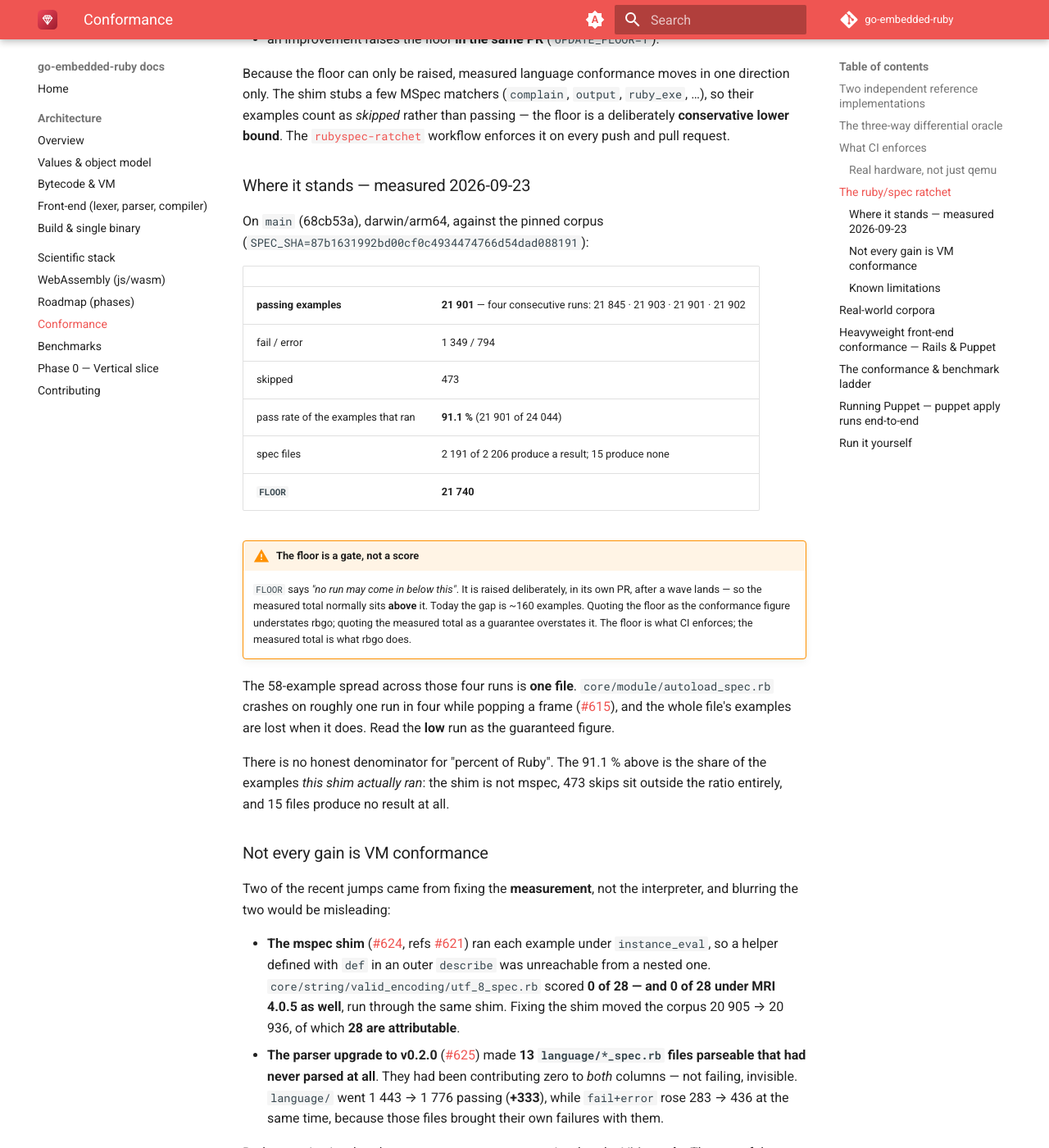
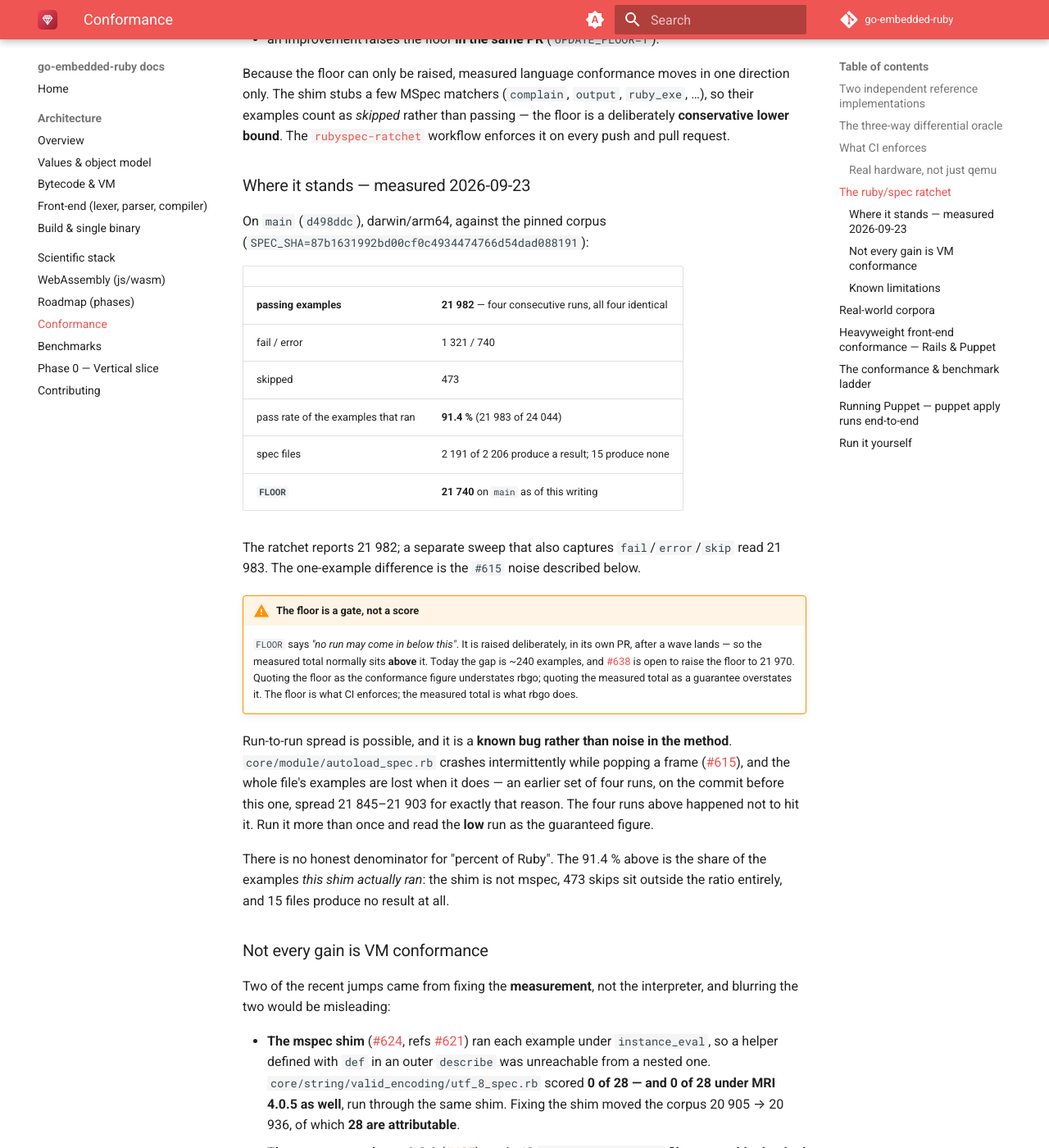
Before and after one commit to go-embedded-ruby/docs, an MkDocs documentation site: the page built from docs/conformance.md, in a window 1280 px wide and 1400 px high, scrolled down 2371 px. Shown: the whole window at 82% size. Built offline with MkDocs 1.6.1 and Material for MkDocs 9.7.7, drawn with Linux system fonts in a browser that asks for light colours; the version menu is left out; some of the changed text lies outside the part shown.

Commit message:
conformance: re-measure against d498ddc — #629 merged after the first baseline
#629 (FileTest, the Errno subsystem, realpath_rec, the stat surface) merged at
17:10Z, after the 68cb53a baseline this branch was written against, which left
two limitation rows wrong in the conservative direction.

Re-measured on d498ddc, darwin/arm64, pinned corpus. Four consecutive ratchet
runs: 21982, all four identical. Detail sweep: 21983 pass, 1321 fail, 740 error,
473 skip, 2191 of 2206 files, 91.4% of the 24044 examples that ran.

The floor on main is still 21740; #638 is open to take it to 21970. The page now
says which floor it means and names #638 rather than carrying a number that goes
stale when that PR merges.

Errno: was "28 constants, not MRI's 158". Measured, Errno.constants is 158 under
both rbgo and MRI 4.0.5. Dumping every name/value pair from both and joining:
all 158 names in both, 32 disagree, all in one direction -- rbgo reports 0 where
MRI on darwin has a real number -- and the other 126 match exactly. That is what
#633 is, and 32 is the number that matters: MRI itself reads 0 for 49 of them.

FileTest: was "11 of MRI's 26 predicates". Measured, it is 26 under both, name
for name. Differentially tested all 26 against MRI over a temp tree: 252
assertions, 0 disagreements. The row is gone rather than restated.

The #615 paragraph now says spread is possible but did not fire in these four
runs, instead of describing a 58-example range that no longer appears.

Co-Authored-By: Claude Opus 5 <noreply@anthropic.com>

```diff
--- a/docs/conformance.md
+++ b/docs/conformance.md
@@ -109,32 +109,40 @@ workflow enforces it on every push and pull request.
 
 ### Where it stands — measured 2026-09-23
 
-On `main` (68cb53a), darwin/arm64, against the pinned corpus
+On `main` (`d498ddc`), darwin/arm64, against the pinned corpus
 (`SPEC_SHA=87b1631992bd00cf0c4934474766d54dad088191`):
 
 | | |
 | --- | --- |
-| **passing examples** | **21 901** — four consecutive runs: 21 845 · 21 903 · 21 901 · 21 902 |
-| fail / error | 1 349 / 794 |
+| **passing examples** | **21 982** — four consecutive runs, all four identical |
+| fail / error | 1 321 / 740 |
 | skipped | 473 |
-| pass rate of the examples that ran | **91.1 %** (21 901 of 24 044) |
+| pass rate of the examples that ran | **91.4 %** (21 983 of 24 044) |
 | spec files | 2 191 of 2 206 produce a result; 15 produce none |
-| **`FLOOR`** | **21 740** |
+| **`FLOOR`** | **21 740** on `main` as of this writing |
+
+The ratchet reports 21 982; a separate sweep that also captures
+`fail`/`error`/`skip` read 21 983. The one-example difference is the `#615` noise
+described below.
 
 !!! warning "The floor is a gate, not a score"
     `FLOOR` says *"no run may come in below this"*. It is raised deliberately, in
     its own PR, after a wave lands — so the measured total normally sits **above**
-    it. Today the gap is ~160 examples. Quoting the floor as the conformance
-    figure understates rbgo; quoting the measured total as a guarantee overstates
-    it. The floor is what CI enforces; the measured total is what rbgo does.
+    it. Today the gap is ~240 examples, and
+    [#638](https://github.com/go-embedded-ruby/ruby/pull/638) is open to raise the
+    floor to 21 970. Quoting the floor as the conformance figure understates rbgo;
+    quoting the measured total as a guarantee overstates it. The floor is what CI
+    enforces; the measured total is what rbgo does.
 
-The 58-example spread across those four runs is **one file**.
-`core/module/autoload_spec.rb` crashes on roughly one run in four while popping a
+Run-to-run spread is possible, and it is a **known bug rather than noise in the
+method**. `core/module/autoload_spec.rb` crashes intermittently while popping a
 frame ([#615](https://github.com/go-embedded-ruby/ruby/issues/615)), and the whole
-file's examples are lost when it does. Read the **low** run as the guaranteed
-figure.
+file's examples are lost when it does — an earlier set of four runs, on the commit
+before this one, spread 21 845–21 903 for exactly that reason. The four runs above
+happened not to hit it. Run it more than once and read the **low** run as the
+guaranteed figure.
 
-There is no honest denominator for "percent of Ruby". The 91.1 % above is the
+There is no honest denominator for "percent of Ruby". The 91.4 % above is the
 share of the examples *this shim actually ran*: the shim is not mspec, 473 skips
 sit outside the ratio entirely, and 15 files produce no result at all.
 
@@ -177,8 +185,7 @@ Object.const_source_location(:Comparable)     # rbgo: nil   MRI 4.0.5: []
 
 | | |
 | --- | --- |
-| `Errno` has **28** constants, not MRI's 158 | [#633](https://github.com/go-embedded-ruby/ruby/issues/633) |
-| `FileTest` carries **11** of MRI's 26 predicates | — |
+| `Errno` carries all **158** of MRI's constants, but **32** of them report errno `0` on darwin where MRI has a real number (`EAUTH` 0 vs 80, `EBADRPC` 0 vs 72, …); the other 126 match exactly | [#633](https://github.com/go-embedded-ruby/ruby/issues/633) |
 | `Thread#backtrace` answers for the **current** thread only; another thread raises `NotImplementedError` | — |
 | `Process.fork` **does not exist** — Go's runtime cannot be forked safely | — |
 | `Numeric#to_int` is not defined | [#631](https://github.com/go-embedded-ruby/ruby/issues/631) |
```
Also changed, not shown: other parts of docs/conformance.md (+1 -1 lines), docs/roadmap.md (+1 -1 lines).
